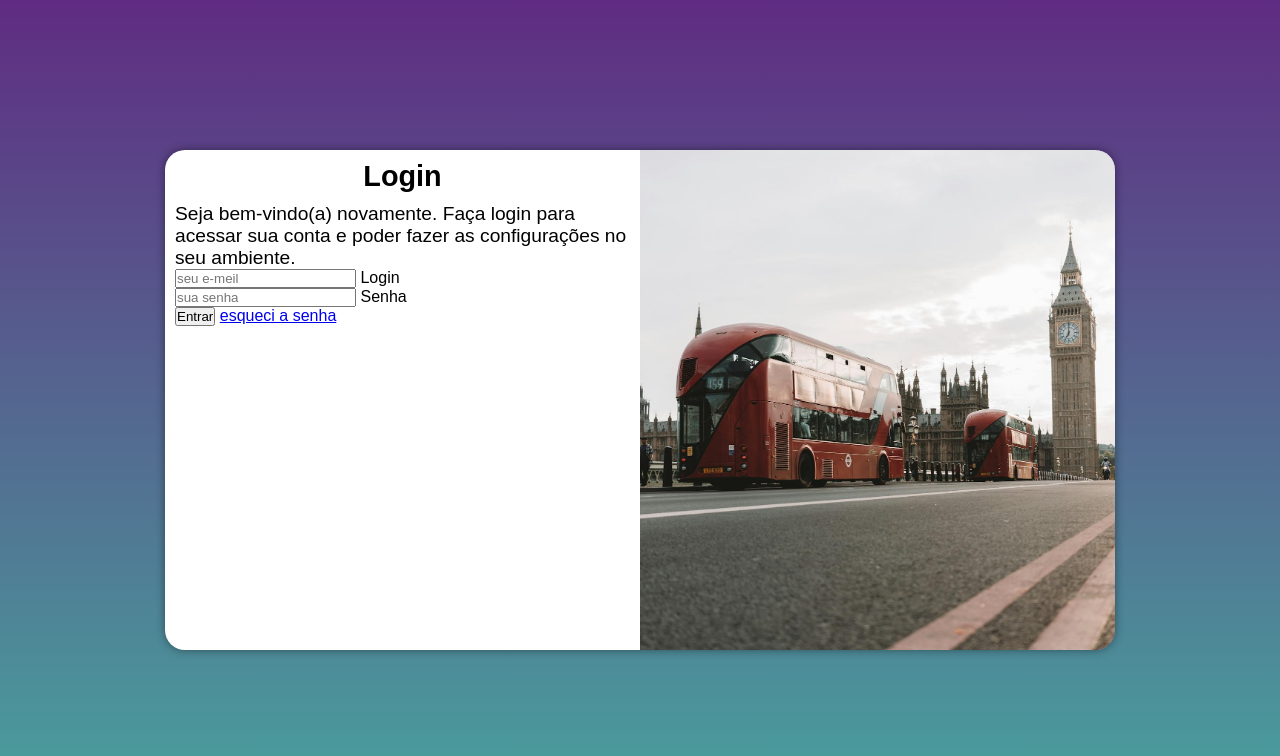
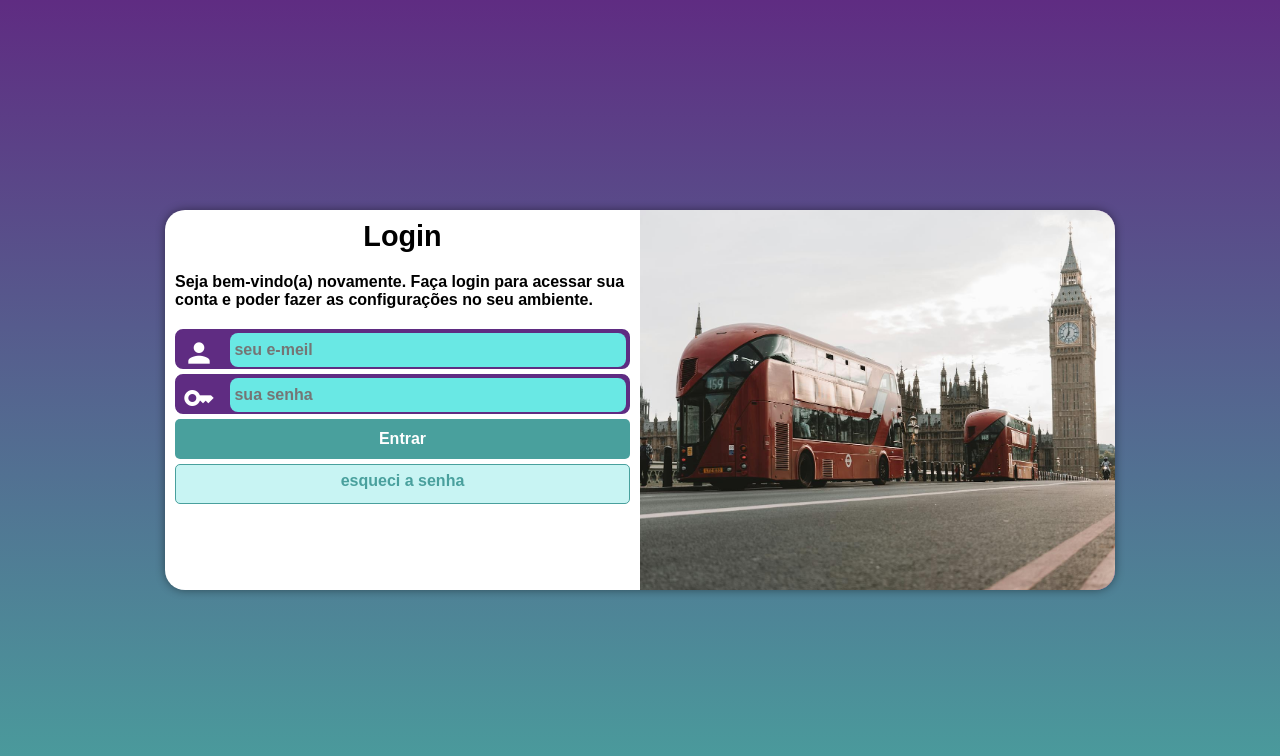
Before and after one commit to flavio-ui/projeto-login, a plain HTML site: page index.html in a window 1280 px wide. Drawn offline with nearby package versions, Linux system fonts and the light colour scheme.

Commit message:
atualizando

```diff
--- a/estilos/media-query.css
+++ b/estilos/media-query.css
@@ -6,6 +6,7 @@
     }
     section#login {
         width: 95vw;
+        height: 320px;
     }
 
     section#login > div#imagem {
@@ -21,6 +22,7 @@
 
     div#formulario > p {
         font-size: 1.0em;
+        margin: 20px 0px;
     }
 }
 
@@ -32,6 +34,7 @@
 
     section#login {
         width: 950px;
+        height: 380px;
     }
 
     section#login > div#imagem {
@@ -50,6 +53,7 @@
     }
 
     div#formulario > p {
-        font-size: 1.2em;
+        font-size: 1.0em;
+        margin: 20px 0px;
     }
 }
--- a/estilos/style.css
+++ b/estilos/style.css
@@ -7,6 +7,7 @@ lilás: #5f2c82
 
 * {
     font-family: Arial, Helvetica, sans-serif;
+    font-weight: bold;
     padding: 0px;
     margin: 0px;
     box-sizing: border-box;
@@ -32,10 +33,10 @@ section#login {
     border-radius: 20px;
     top: 50%;
     left: 50%;
-    transform: translate(-50%, -50%);
     overflow: hidden;
     box-shadow: 0px 0px 10px rgba(0, 0, 0, 0.437);
 
+    transform: translate(-50%, -50%);
     transition: width .3s, height .3s;
     transition-timing-function: ease;
 }
@@ -60,3 +61,75 @@ div#formulario > h1 {
 div#formulario > p {
     font-size: 0.8em;
 }
+
+form > div.campo {
+    background-color: #5f2c82;
+    border: 3px solid #5f2c82;
+    display: block;
+    width: 100%;
+    height: 40px;
+    border-radius: 8px;
+    margin: 5px 0px;
+}
+
+div.campo > span {
+    color: white;
+    /*background-color: black;*/
+    font-size: 2em;
+    width: 48px;
+    padding: 5px;
+}
+
+div.campo > input {
+    background-color: #69e8e4;
+    font-size: 1em;
+    width: calc(100% - 53px);
+    height: 100%;
+    border: 0px;
+    border-radius: 8px;
+    padding: 4px;
+    transform: translateY(-14px);
+}
+
+div.campo > input:focus-within {
+    background-color: white;
+}
+
+div.campo > label {
+    display: none;
+}
+
+form > input[type=submit] {
+    display: block;
+    font-size: 1em;
+    width: 100%;
+    height: 40px;
+    background-color: #49a09d;
+    color: white;
+    border: none;
+    border-radius: 5px;
+    cursor: pointer;
+}
+
+form > input[type=submit]:hover {
+    background-color: #49a09d;
+}
+
+form > a.botao {
+    display: block;
+    text-align: center;
+    font-size: 1em;
+    width: 100%;
+    height: 40px;
+    margin-top: 5px;
+    padding-top: 7px;
+    background-color: #c8f4f3;
+    color: #49a09d;
+    border: 1px solid #49a09d;
+    border-radius: 5px;
+    text-decoration: none;
+}
+
+form > a.botao:hover {
+    background-color: #69e8e4;
+}
--- a/index.html
+++ b/index.html
@@ -3,7 +3,12 @@
 <head>
     <meta charset="UTF-8">
     <meta name="viewport" content="width=device-width, initial-scale=1.0">
-    <link rel="stylesheet" href="https://fonts.googleapis.com/css2?family=Material+Symbols+Outlined:opsz,wght,FILL,GRAD@20..48,100..700,0..1,-50..200&icon_names=key" />
+
+
+
+    <link href="https://fonts.googleapis.com/icon?family=Material+Icons"
+      rel="stylesheet">
+
     <link rel="stylesheet" href="estilos/style.css">
     <link rel="stylesheet" href="estilos/media-query.css">
     <title>Login</title>
@@ -16,19 +21,24 @@
             <div id="formulario">
                 <h1>Login</h1>
                 <p>Seja bem-vindo(a) novamente. Faça login para acessar sua conta e poder fazer as configurações no seu ambiente.</p>
-                <form action="login.php" method="post">
+                <form action="login.php" method="post" autocomplete="on">
                     <div class="campo">
+
+                        <span class="material-icons">person</span>
 
                         <input type="email" name="login" id="ilogin" placeholder="seu e-meil" autocomplete="email" required maxlength="30">
                         <label for="ilogin">Login</label>
                     </div>
+
                     <div class="campo">
+
+                        <span class="material-icons">key</span>
 
                         <input type="password" name="Senha" id="isenha" placeholder="sua senha" autocomplete="current-password" required minlength="8" maxlength="20">
                         <label for="isenha">Senha</label>
                     </div>
                     <input type="submit" value="Entrar">
-                    <a href="esqueci.html">esqueci a senha</a>
+                    <a href="esqueci.html" class="botao">esqueci a senha</a>
                 </form>
             </div>
         </section>
```
